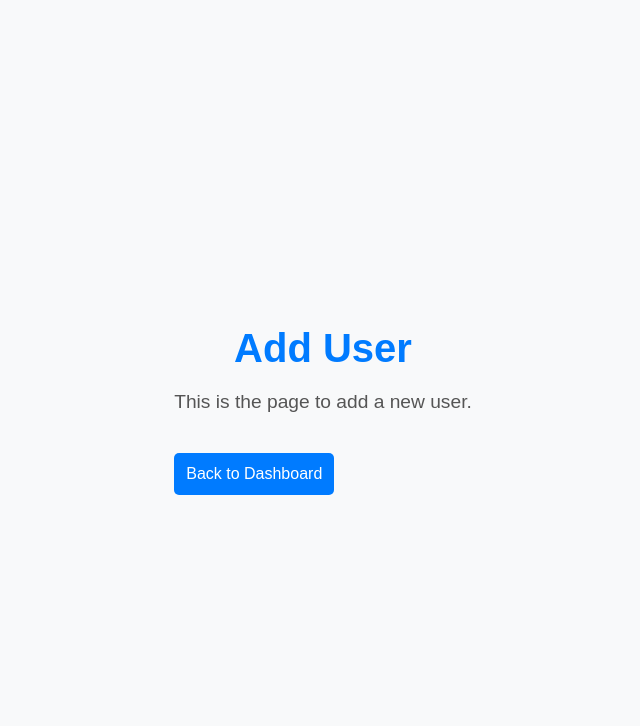
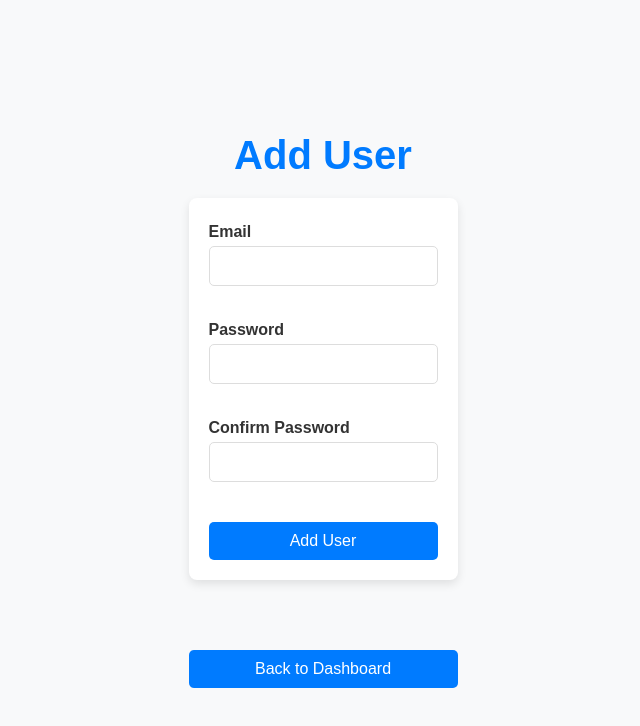
Before and after one commit to Ashitha-2002/Mini-Project, a React (Vite) app: page /add-user in a window 1280 px wide. Shown: the top 726 px of the page, without its empty margins (317-957 px from the left). Built offline with nearby package versions, Linux system fonts and the light colour scheme.

Commit message:
user added succesfully

```diff
--- a/src/pages/AddUser.css
+++ b/src/pages/AddUser.css
@@ -1,17 +1,71 @@
 .add-user-page {
+  display: flex;
+  flex-direction: column;
+  align-items: center;
+  justify-content: center;
+  min-height: 100vh;
+  background-color: #f8f9fa;
   padding: 20px;
-    text-align: center;
+  box-sizing: border-box;
 }
 
-  .add-user-page button {
-    padding: 10px 20px;
+h1 {
+  text-align: center;
+  color: #007bff;
+  margin-bottom: 20px;
+  font-size: 2.5rem;
+}
+
+form {
+  background-color: #fff;
+  padding: 20px;
+  border-radius: 8px;
+  box-shadow: 0 4px 10px rgba(0, 0, 0, 0.1);
+  width: 100%;
+  max-width: 400px;
+}
+
+.form-group {
+  margin-bottom: 15px;
+}
+
+label {
+  display: block;
+  margin-bottom: 5px;
+  color: #333;
+  font-weight: bold;
+}
+
+input {
+  width: 100%;
+  padding: 10px;
+  border: 1px solid #ddd;
+  border-radius: 5px;
+  font-size: 1rem;
+}
+
+button {
+  width: 100%;
+  padding: 10px;
   background-color: #007bff;
   color: white;
   border: none;
   border-radius: 5px;
+  font-size: 1rem;
   cursor: pointer;
+  margin-top: 10px;
 }
 
-  .add-user-page button:hover {
+button:hover {
   background-color: #0056b3;
 }
+
+.message {
+  text-align: center;
+  margin-top: 20px;
+  color: #28a745; /* Green for success messages */
+}
+
+.message.error {
+  color: #dc3545; /* Red for error messages */
+}
--- a/src/pages/AddUser.jsx
+++ b/src/pages/AddUser.jsx
@@ -1,13 +1,80 @@
-import React from "react";
+import React, { useState } from "react";
 import { useNavigate } from "react-router-dom";
+import axios from "axios"; // For making API requests
+import "./AddUser.css"; // Import the CSS file for styling
 
 function AddUser() {
   const navigate = useNavigate();
 
+  // State for form fields
+  const [email, setEmail] = useState("");
+  const [password, setPassword] = useState("");
+  const [confirmPassword, setConfirmPassword] = useState("");
+  const [message, setMessage] = useState("");
+
+  // Handle form submission
+  const handleSubmit = async (e) => {
+    e.preventDefault();
+
+    // Validate password and confirm password
+    if (password !== confirmPassword) {
+      setMessage("Passwords do not match.");
+      return;
+    }
+
+    try {
+      // Send a POST request to the backend to add the user
+      const response = await axios.post("http://localhost:5000/api/register", {
+        email,
+        password,
+      });
+
+      if (response.status === 201) {
+        setMessage("User added successfully!");
+        // Clear the form fields
+        setEmail("");
+        setPassword("");
+        setConfirmPassword("");
+      }
+    } catch (error) {
+      setMessage(error.response?.data?.error || "Failed to add user.");
+    }
+  };
+
   return (
     <div className="add-user-page">
       <h1>Add User</h1>
-      <p>This is the page to add a new user.</p>
+      <form onSubmit={handleSubmit}>
+        <div className="form-group">
+          <label>Email</label>
+          <input
+            type="email"
+            value={email}
+            onChange={(e) => setEmail(e.target.value)}
+            required
+          />
+        </div>
+        <div className="form-group">
+          <label>Password</label>
+          <input
+            type="password"
+            value={password}
+            onChange={(e) => setPassword(e.target.value)}
+            required
+          />
+        </div>
+        <div className="form-group">
+          <label>Confirm Password</label>
+          <input
+            type="password"
+            value={confirmPassword}
+            onChange={(e) => setConfirmPassword(e.target.value)}
+            required
+          />
+        </div>
+        <button type="submit">Add User</button>
+      </form>
+      <p className="message">{message}</p>
       <button onClick={() => navigate("/admin-dashboard")}>Back to Dashboard</button>
     </div>
   );
```
Also changed, not shown: server.js (+36 -11 lines). Lines whose indentation alone changed are shown as unchanged.
